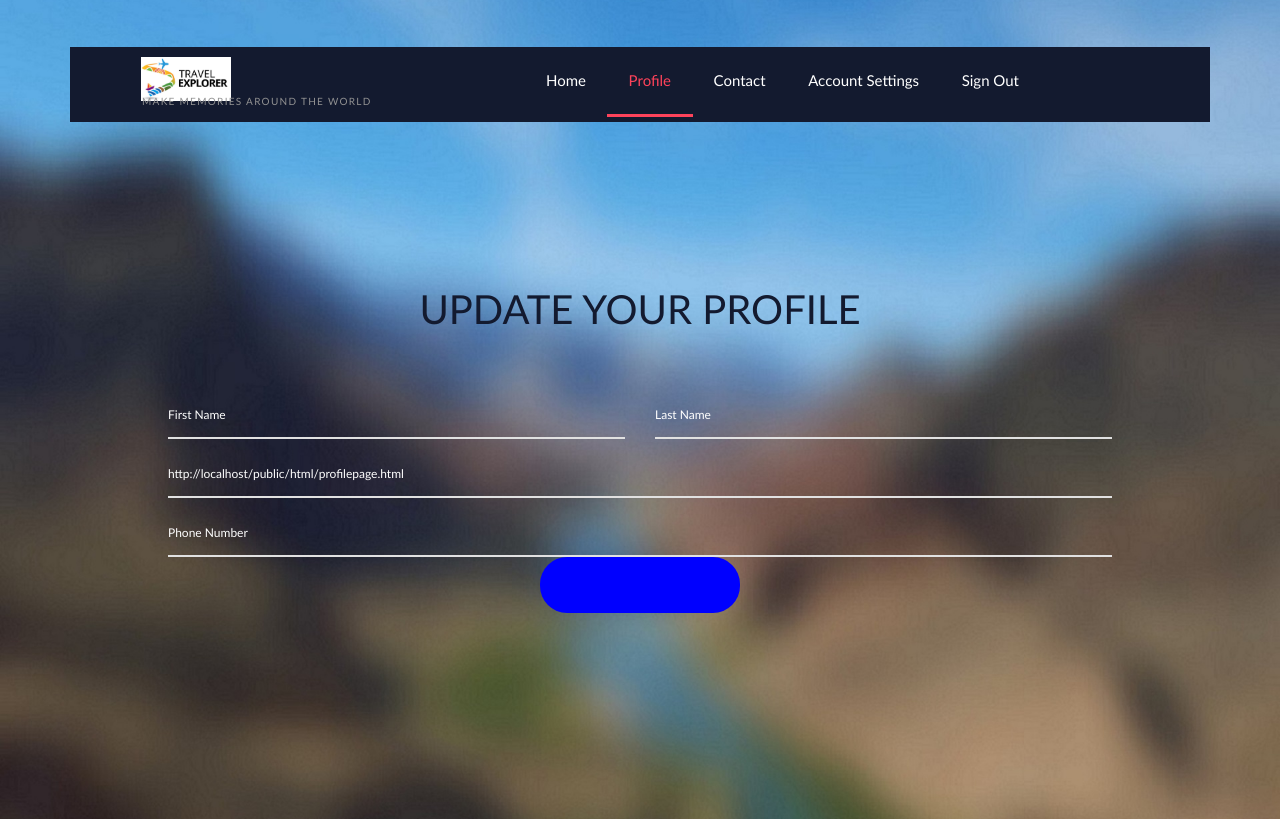
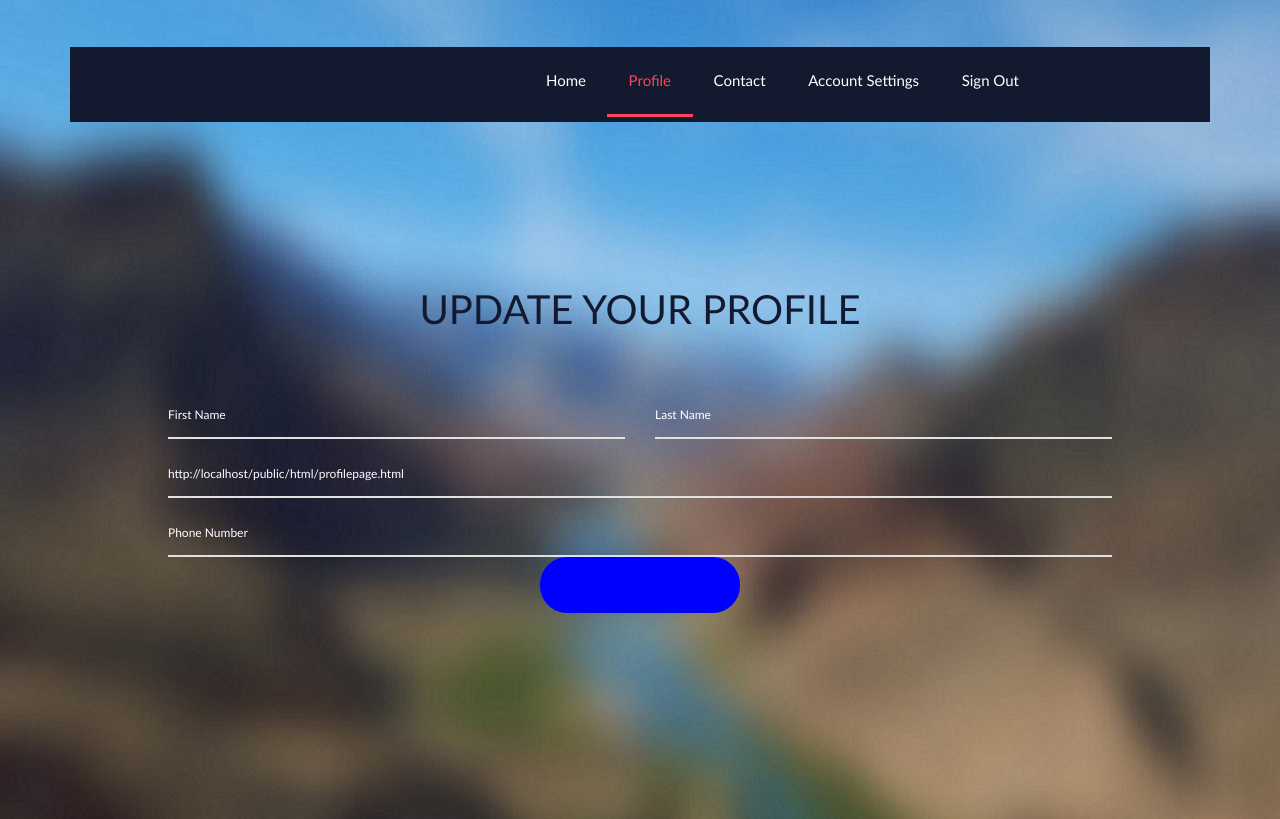
Before and after one commit to htata31/CS5551_TEAM8_LAB3, a website with bundled scripts: page public/html/profilepage.html in a window 1280 px wide. Built offline with nearby package versions, Linux system fonts and the light colour scheme; files whose address does not match are found by name.

Commit message:
Reverting the Changes

```diff
--- a/public/html/profilepage.html
+++ b/public/html/profilepage.html
@@ -26,9 +26,9 @@
                         <div class="logo_container ">
                             <div class="logo">
                                 <!--<div>&nbsp;&nbsp;&nbsp;&nbsp;&nbsp;&nbsp;&nbsp;Travel Explorer</div>-->
-                                <div class="logo_image"><img src="../Images/Travel_Explorer.png" alt=""></div>
-                                <br>
-                                <div >Make memories around the world</div>
+                                <!--<div class="logo_image"><img src="../Images/Travel_Explorer.png" alt=""></div>-->
+                                <!--<br>-->
+                                <!--<div >Make memories around the world</div>-->
                             </div>
                         </div>
 
```
